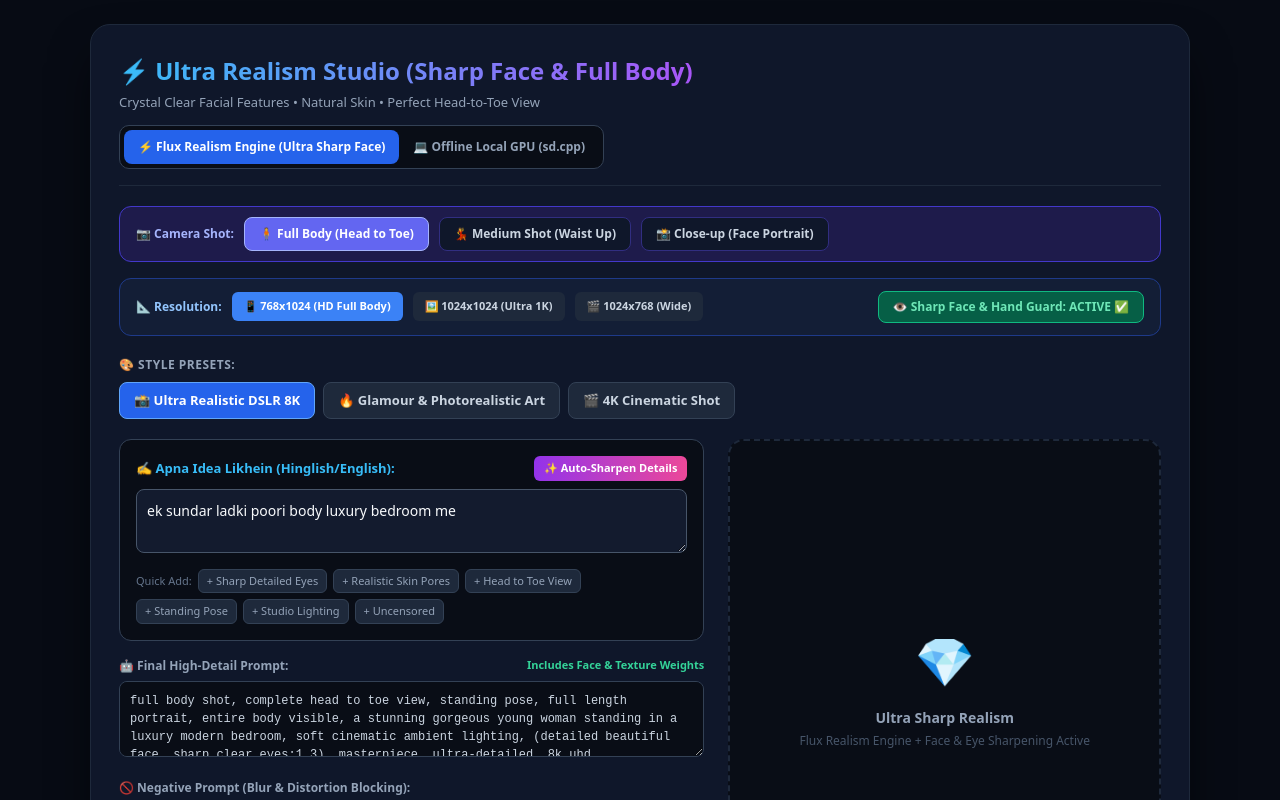
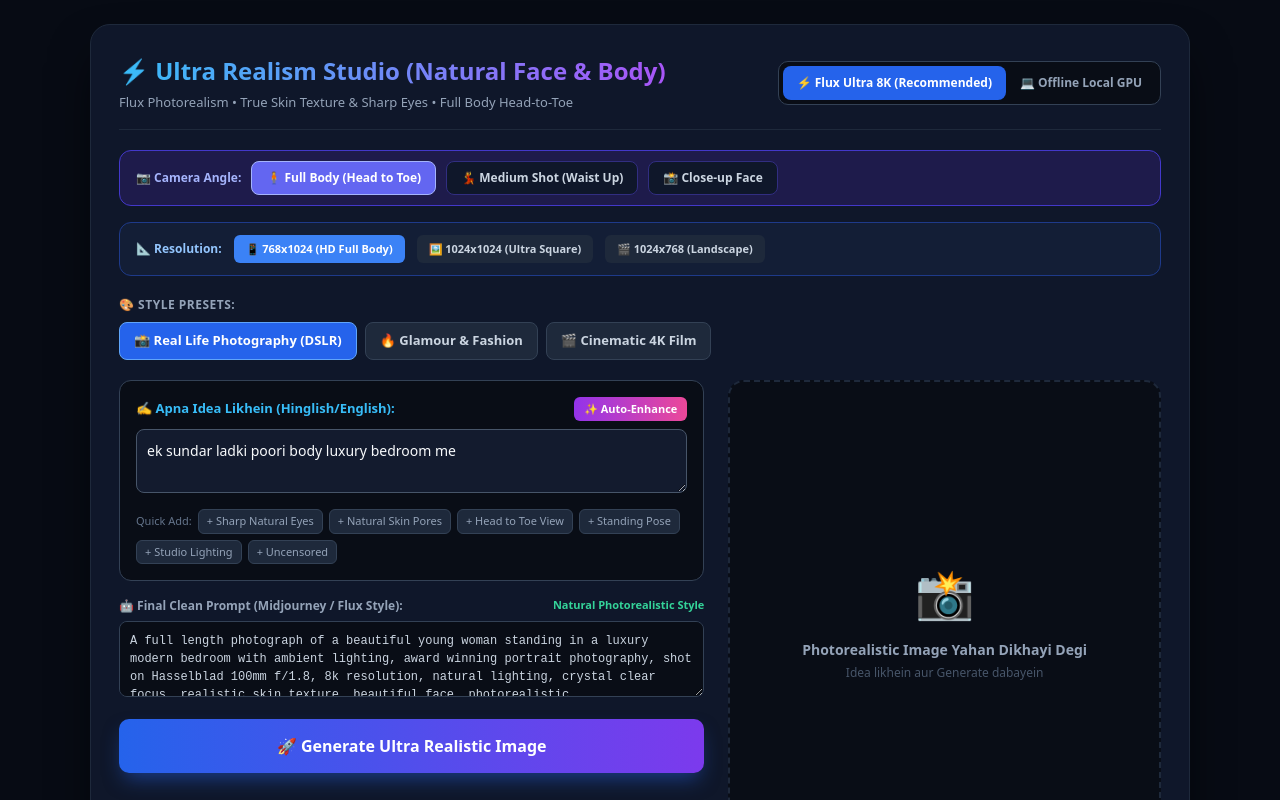
Before and after one commit to divakarkumarmob-gif/open-generative-ai, a Next.js app: page /local-generator in a window 1280 px wide. Shown: the top 800 px of the page. Built offline with nearby package versions, Linux system fonts and the light colour scheme.

Commit message:
fix: switch to clean natural sentence structure with Hasselblad 8k photography anchors and remove negative prompt pollution

```diff
--- a/app/local-generator/page.jsx
+++ b/app/local-generator/page.jsx
@@ -4,27 +4,21 @@ import { useState } from 'react';
 const STYLE_PRESETS = [
     {
         id: 'photorealistic',
-        name: '📸 Ultra Realistic DSLR 8K',
-        positiveAdd: 'masterpiece, best quality, ultra-detailed, highly realistic photography, 8k uhd, dslr, 50mm lens, sharp focus, (detailed beautiful symmetrical face, sharp clear sparkling eyes, natural realistic lips:1.3), (natural skin texture, visible subtle skin pores:1.2), soft studio lighting, high resolution',
-        negativeAdd: 'cartoon, drawing, anime, 3d render, illustration, blurry face, distorted eyes, bad pupils, deformed face, melting face, plastic skin, airbrushed, oversaturated, deformed hands, extra limbs, duplicate, low quality',
-        steps: 30,
-        guidance: 7.5,
+        name: '📸 Real Life Photography (DSLR)',
+        positiveAdd: 'award winning portrait photography, shot on Hasselblad 100mm f/1.8, 8k resolution, natural lighting, crystal clear focus, realistic skin texture, beautiful face, photorealistic',
+        negativeAdd: 'drawing, cartoon, 3d, illustration, blurry, deformed, bad anatomy, low quality',
     },
     {
         id: 'glamour',
-        name: '🔥 Glamour & Photorealistic Art',
-        positiveAdd: 'masterpiece, highly detailed, gorgeous, alluring, studio lighting, sensual, elegant pose, seductive expression, (flawless detailed facial features, expressive sharp eyes:1.3), realistic female body anatomy, 8k, highly aesthetic',
-        negativeAdd: 'ugly, deformed, disfigured, bad anatomy, blurry face, distorted face, lowres, blurry, cartoonish, extra limbs, extra hands, fused fingers, malformed, plastic',
-        steps: 30,
-        guidance: 7.0,
+        name: '🔥 Glamour & Fashion',
+        positiveAdd: 'high fashion studio portrait, gorgeous aesthetic, elegant pose, studio lighting, flawless natural skin, highly detailed, 8k, sharp focus',
+        negativeAdd: 'ugly, deformed, disfigured, bad anatomy, lowres, blurry, cartoonish',
     },
     {
         id: 'cinematic',
-        name: '🎬 4K Cinematic Shot',
-        positiveAdd: 'cinematic still, award winning cinematography, dramatic lighting, anamorphic lens, 8k resolution, photorealistic, (detailed expressive sharp face:1.3), depth of field, atmospheric, sharp details',
-        negativeAdd: 'amateur, bad framing, low quality, flat lighting, painting, sketch, deformed body, blurry face',
-        steps: 30,
-        guidance: 7.5,
+        name: '🎬 Cinematic 4K Film',
+        positiveAdd: 'cinematic movie still, 35mm film photography, atmospheric lighting, depth of field, sharp face and eyes, 8k resolution',
+        negativeAdd: 'amateur, bad framing, low quality, flat lighting, painting',
     },
 ];
 
@@ -32,48 +26,45 @@ const SHOT_TYPES = [
     {
         id: 'full_body',
         name: '🧍 Full Body (Head to Toe)',
-        positive: 'full body shot, complete head to toe view, standing pose, full length portrait, entire body visible from head to feet, (sharp detailed face:1.2), high definition, wide shot, pulled back camera angle, stylish shoes visible, floor visible',
-        negative: 'close-up, cropped, zoomed in, headshot, bust shot, out of frame, cut off head, cut off legs, cropped feet, torso only',
+        positive: 'full length photograph showing entire body from head to feet standing, wide camera angle, feet and floor visible',
+        negative: 'close-up, cropped, out of frame, cut off feet, cut off head',
     },
     {
         id: 'medium_shot',
         name: '💃 Medium Shot (Waist Up)',
-        positive: 'medium shot, waist up portrait, upper body shot, stylish pose, clear sharp view of outfit and (detailed face, sharp eyes:1.3)',
-        negative: 'extreme close up, full body, cut off face, blurry',
+        positive: 'medium shot from waist up, stylish pose, clear view of upper body and detailed face',
+        negative: 'extreme close up, full body, cut off face',
     },
     {
         id: 'close_up',
-        name: '📸 Close-up (Face Portrait)',
-        positive: 'close-up portrait, (extremely detailed face, sharp detailed eyes, natural skin pores, realistic lips:1.4), studio portrait lighting',
-        negative: 'full body, distant shot, wide angle, cropped face, blurry eyes',
+        name: '📸 Close-up Face',
+        positive: 'close up portrait focusing on face, extremely detailed sparkling eyes and natural smile',
+        negative: 'full body, distant shot, wide angle',
     },
 ];
 
 const HINGLISH_DICT = {
-    'ladki': 'young woman, 1girl',
-    'aurat': 'mature woman, elegant female',
-    'ladka': 'handsome man, 1boy',
-    'sundar': 'gorgeous, beautiful face, soft skin, symmetrical facial features, highly detailed face',
-    'khoobsurat': 'stunning, ethereal beauty, highly attractive, perfect symmetry',
-    'hot': 'alluring, attractive, seductive pose, perfect physique, toned body',
-    'sexy': 'sensual, voluptuous, seductive, aesthetic, flawless skin',
+    'ladki': 'beautiful young woman',
+    'aurat': 'elegant woman',
+    'ladka': 'handsome man',
+    'sundar': 'gorgeous, beautiful face, soft natural skin',
+    'khoobsurat': 'stunning, highly attractive',
+    'hot': 'alluring, attractive, aesthetic pose',
+    'sexy': 'sensual, voluptuous, seductive, aesthetic',
     'bina kapde': 'topless, uncensored, nude, bare skin',
-    'kam kapde': 'revealing outfit, lingerie, bikini, cleavage',
-    'kapde': 'stylish clothing, elegant dress',
-    'chehra': '(detailed sharp face, realistic lips, natural skin:1.3)',
-    'aankhein': '(sharp sparkling eyes, realistic pupils, high focus:1.3)',
-    'baal': 'long detailed silky hair, strand by strand detail',
-    'body': 'perfect female body anatomy, toned body, realistic proportions, smooth natural skin',
-    'room': 'luxury bedroom, warm ambient interior lighting, rich interior decor',
-    'beach': 'tropical beach, sunset golden hour, crystal clear ocean waves',
-    'night': 'nighttime, moonlight, neon city reflections',
-    'photo': 'raw photograph, dslr quality, 8k uhd, professional photography, hyperrealistic',
-    'poori body': 'full body shot, entire body head to toe, feet visible',
-    'full body': 'full body shot, entire body head to toe, feet visible',
+    'kam kapde': 'revealing outfit, lingerie, bikini',
+    'kapde': 'stylish elegant dress',
+    'chehra': 'detailed face, expressive eyes, realistic lips',
+    'aankhein': 'sharp clear eyes, realistic reflections',
+    'baal': 'long silky hair',
+    'body': 'toned body, realistic natural proportions',
+    'room': 'luxury modern bedroom with ambient lighting',
+    'beach': 'tropical beach during golden hour sunset',
+    'night': 'nighttime with warm atmospheric lighting',
+    'photo': 'real photograph, 8k uhd, dslr quality',
+    'poori body': 'full body photograph head to toe',
+    'full body': 'full body photograph head to toe',
 };
-
-const ANATOMY_POSITIVE = '(perfect human anatomy, correct body proportions, exactly two arms, exactly two legs:1.2), (perfect detailed hands, accurate 5 fingers per hand:1.2), (crystal clear sharp detailed face, realistic eyes:1.3), natural skin pores, 8k uhd, sharp focus';
-const ANATOMY_NEGATIVE = 'blurry face, distorted face, deformed eyes, melting face, plastic skin, doll face, bad pupils, extra hands, extra arms, four hands, multiple arms, extra legs, mutated hands, poorly drawn hands, malformed limbs, missing fingers, extra fingers, fused fingers, cloned body, duplicate person, bad anatomy, deformed body, disfigured, blurry, low resolution, pixelated';
 
 export default function LocalGeneratorPage() {
     const [engineMode, setEngineMode] = useState('pollinations');
@@ -81,16 +72,13 @@ export default function LocalGeneratorPage() {
 
     const [selectedShot, setSelectedShot] = useState('full_body');
     const [resolution, setResolution] = useState('768x1024');
-    const [fixAnatomy, setFixAnatomy] = useState(true);
 
     const [userIdea, setUserIdea] = useState('ek sundar ladki poori body luxury bedroom me');
-    const [prompt, setPrompt] = useState('full body shot, complete head to toe view, standing pose, full length portrait, entire body visible, a stunning gorgeous young woman standing in a luxury modern bedroom, soft cinematic ambient lighting, (detailed beautiful face, sharp clear eyes:1.3), masterpiece, ultra-detailed, 8k uhd, photorealistic, perfect human anatomy, detailed hands');
-    const [negativePrompt, setNegativePrompt] = useState(`close-up, cropped, zoomed in, headshot, bust shot, out of frame, cut off head, cut off legs, cropped feet, torso only, ${ANATOMY_NEGATIVE}`);
+    const [prompt, setPrompt] = useState('A full length photograph of a beautiful young woman standing in a luxury modern bedroom with ambient lighting, award winning portrait photography, shot on Hasselblad 100mm f/1.8, 8k resolution, natural lighting, crystal clear focus, realistic skin texture, beautiful face, photorealistic');
+    const [negativePrompt, setNegativePrompt] = useState('close-up, cropped, out of frame, cut off feet, cut off head, drawing, cartoon, 3d, illustration, blurry, deformed, bad anatomy, low quality');
     const [selectedStyle, setSelectedStyle] = useState('photorealistic');
     const [autoEnhanceOn, setAutoEnhanceOn] = useState(true);
 
-    const [steps, setSteps] = useState(30);
-    const [guidance, setGuidance] = useState(7.5);
     const [loading, setLoading] = useState(false);
     const [resultImage, setResultImage] = useState(null);
     const [error, setError] = useState(null);
@@ -111,15 +99,13 @@ export default function LocalGeneratorPage() {
 
         const style = STYLE_PRESETS.find(s => s.id === styleId) || STYLE_PRESETS[0];
         const shot = SHOT_TYPES.find(s => s.id === shotId) || SHOT_TYPES[0];
-        const anatomyText = fixAnatomy ? `, ${ANATOMY_POSITIVE}` : '';
 
-        const finalPrompt = `${shot.positive}, ${translated}, ${style.positiveAdd}${anatomyText}`;
-        const finalNegative = `${shot.negative}, ${style.negativeAdd}, ${ANATOMY_NEGATIVE}`;
+        // Clean natural sentence structure
+        const finalPrompt = `A ${shot.positive} of a ${translated}, ${style.positiveAdd}`;
+        const finalNegative = `${shot.negative}, ${style.negativeAdd}`;
 
         setPrompt(finalPrompt);
         setNegativePrompt(finalNegative);
-        setSteps(style.steps);
-        setGuidance(style.guidance);
         return finalPrompt;
     };
 
@@ -151,14 +137,14 @@ export default function LocalGeneratorPage() {
     };
 
     const handleGenerate = async () => {
-        const finalPromptToRun = autoEnhanceOn && !prompt.includes('masterpiece') ? enhancePromptFromIdea(userIdea, selectedStyle, selectedShot) : prompt;
+        const finalPromptToRun = autoEnhanceOn ? enhancePromptFromIdea(userIdea, selectedStyle, selectedShot) : prompt;
         if (!finalPromptToRun || loading) return;
 
         setLoading(true);
         setError(null);
         setPercent(0);
         setTimeTaken('');
-        setStatusMessage('Rendering with High-Resolution Face & Body Sharpening...');
+        setStatusMessage('Generating 8K Ultra-Realism Image with Flux Engine...');
 
         const [w, h] = resolution.split('x').map(Number);
 
@@ -169,8 +155,6 @@ export default function LocalGeneratorPage() {
                 body: JSON.stringify({
                     prompt: finalPromptToRun,
                     negativePrompt,
-                    steps: Number(steps),
-                    guidance: Number(guidance),
                     width: w,
                     height: h,
                     provider: engineMode,
@@ -203,14 +187,11 @@ export default function LocalGeneratorPage() {
                         if (data.type === 'status') {
                             setStatusMessage(data.message);
                             if (data.percent !== undefined) setPercent(data.percent);
-                        } else if (data.type === 'progress') {
-                            setPercent(data.percent);
-                            setStatusMessage(`Sampling Step ${data.step}/${data.total}`);
                         } else if (data.type === 'done') {
                             setResultImage(data.url);
                             setPercent(100);
                             setTimeTaken(data.duration);
-                            setStatusMessage(`✅ High-Definition Realism Complete in ${data.duration}!`);
+                            setStatusMessage(`✅ Ultra-Realistic Image Ready in ${data.duration}!`);
                         } else if (data.type === 'error') {
                             throw new Error(data.error);
                         }
@@ -235,10 +216,10 @@ export default function LocalGeneratorPage() {
                 <div style={{ display: 'flex', alignItems: 'center', justifyContent: 'space-between', borderBottom: '1px solid #1e293b', paddingBottom: '16px', marginBottom: '20px', flexWrap: 'wrap', gap: '12px' }}>
                     <div>
                         <h1 style={{ fontSize: '24px', fontWeight: '800', background: 'linear-gradient(90deg, #38bdf8, #a855f7)', WebkitBackgroundClip: 'text', WebkitTextFillColor: 'transparent', margin: 0 }}>
-                            ⚡ Ultra Realism Studio (Sharp Face & Full Body)
+                            ⚡ Ultra Realism Studio (Natural Face & Body)
                         </h1>
                         <p style={{ color: '#94a3b8', fontSize: '13px', margin: '4px 0 0 0' }}>
-                            Crystal Clear Facial Features • Natural Skin • Perfect Head-to-Toe View
+                            Flux Photorealism • True Skin Texture & Sharp Eyes • Full Body Head-to-Toe
                         </p>
                     </div>
 
@@ -257,7 +238,7 @@ export default function LocalGeneratorPage() {
                                 cursor: 'pointer',
                             }}
                         >
-                            ⚡ Flux Realism Engine (Ultra Sharp Face)
+                            ⚡ Flux Ultra 8K (Recommended)
                         </button>
                         <button
                             onClick={() => setEngineMode('local')}
@@ -272,14 +253,14 @@ export default function LocalGeneratorPage() {
                                 cursor: 'pointer',
                             }}
                         >
-                            💻 Offline Local GPU (sd.cpp)
+                            💻 Offline Local GPU
                         </button>
                     </div>
                 </div>
 
                 {/* Shot Framing Bar */}
                 <div style={{ marginBottom: '16px', display: 'flex', alignItems: 'center', backgroundColor: '#1e1b4b', padding: '10px 16px', borderRadius: '12px', border: '1px solid #4338ca', flexWrap: 'wrap', gap: '10px' }}>
-                    <span style={{ fontSize: '12px', fontWeight: 'bold', color: '#a5b4fc' }}>📷 Camera Shot:</span>
+                    <span style={{ fontSize: '12px', fontWeight: 'bold', color: '#a5b4fc' }}>📷 Camera Angle:</span>
                     {SHOT_TYPES.map((st) => (
                         <button
                             key={st.id}
@@ -300,14 +281,13 @@ export default function LocalGeneratorPage() {
                     ))}
                 </div>
 
-                {/* Resolution & Face Guard Bar */}
-                <div style={{ marginBottom: '20px', display: 'flex', alignItems: 'center', justifyContent: 'space-between', backgroundColor: '#131e36', padding: '12px 16px', borderRadius: '12px', border: '1px solid #1e3a8a', flexWrap: 'wrap', gap: '12px' }}>
-                    <div style={{ display: 'flex', alignItems: 'center', gap: '10px' }}>
+                {/* Resolution Bar */}
+                <div style={{ marginBottom: '20px', display: 'flex', alignItems: 'center', backgroundColor: '#131e36', padding: '12px 16px', borderRadius: '12px', border: '1px solid #1e3a8a', flexWrap: 'wrap', gap: '12px' }}>
                     <span style={{ fontSize: '12px', fontWeight: 'bold', color: '#93c5fd' }}>📐 Resolution:</span>
                     {[
                         { id: '768x1024', label: '📱 768x1024 (HD Full Body)' },
-                            { id: '1024x1024', label: '🖼️ 1024x1024 (Ultra 1K)' },
-                            { id: '1024x768', label: '🎬 1024x768 (Wide)' }
+                        { id: '1024x1024', label: '🖼️ 1024x1024 (Ultra Square)' },
+                        { id: '1024x768', label: '🎬 1024x768 (Landscape)' }
                     ].map((res) => (
                         <button
                             key={res.id}
@@ -326,32 +306,6 @@ export default function LocalGeneratorPage() {
                             {res.label}
                         </button>
                     ))}
-                    </div>
-
-                    <div style={{ display: 'flex', alignItems: 'center', gap: '8px' }}>
-                        <button
-                            onClick={() => {
-                                const nextVal = !fixAnatomy;
-                                setFixAnatomy(nextVal);
-                                if (nextVal) {
-                                    setPrompt(prev => prev.includes('perfect human anatomy') ? prev : `${prev}, ${ANATOMY_POSITIVE}`);
-                                    setNegativePrompt(prev => prev.includes('extra hands') ? prev : `${prev}, ${ANATOMY_NEGATIVE}`);
-                                }
-                            }}
-                            style={{
-                                backgroundColor: fixAnatomy ? '#065f46' : '#334155',
-                                border: fixAnatomy ? '1px solid #10b981' : '1px solid #64748b',
-                                color: fixAnatomy ? '#6ee7b7' : '#94a3b8',
-                                padding: '6px 14px',
-                                borderRadius: '8px',
-                                fontSize: '12px',
-                                fontWeight: '700',
-                                cursor: 'pointer',
-                            }}
-                        >
-                            👁️ Sharp Face & Hand Guard: {fixAnatomy ? 'ACTIVE ✅' : 'OFF ❌'}
-                        </button>
-                    </div>
                 </div>
 
                 {/* 1-Click Style Presets */}
@@ -394,7 +348,7 @@ export default function LocalGeneratorPage() {
                                     onClick={handleMagicEnhance}
                                     style={{ background: 'linear-gradient(90deg, #9333ea, #ec4899)', color: '#fff', border: 'none', padding: '4px 10px', borderRadius: '6px', fontSize: '11px', fontWeight: 'bold', cursor: 'pointer' }}
                                 >
-                                    ✨ Auto-Sharpen Details
+                                    ✨ Auto-Enhance
                                 </button>
                             </div>
                             <textarea
@@ -408,7 +362,7 @@ export default function LocalGeneratorPage() {
                             {/* Quick 1-Click Modifier Tags */}
                             <div style={{ marginTop: '10px', display: 'flex', gap: '6px', flexWrap: 'wrap', alignItems: 'center' }}>
                                 <span style={{ fontSize: '11px', color: '#64748b' }}>Quick Add:</span>
-                                {['Sharp Detailed Eyes', 'Realistic Skin Pores', 'Head to Toe View', 'Standing Pose', 'Studio Lighting', 'Uncensored'].map((tag) => (
+                                {['Sharp Natural Eyes', 'Natural Skin Pores', 'Head to Toe View', 'Standing Pose', 'Studio Lighting', 'Uncensored'].map((tag) => (
                                     <button
                                         key={tag}
                                         onClick={() => addTag(tag)}
@@ -420,30 +374,17 @@ export default function LocalGeneratorPage() {
                             </div>
                         </div>
 
-                        {/* Generated AI Professional Prompt */}
+                        {/* Generated AI Prompt */}
                         <div style={{ marginBottom: '16px' }}>
                             <label style={{ display: 'flex', justifyContent: 'space-between', fontSize: '12px', fontWeight: '600', color: '#94a3b8', marginBottom: '6px' }}>
-                                <span>🤖 Final High-Detail Prompt:</span>
-                                <span style={{ color: '#34d399', fontSize: '11px' }}>Includes Face & Texture Weights</span>
+                                <span>🤖 Final Clean Prompt (Midjourney / Flux Style):</span>
+                                <span style={{ color: '#34d399', fontSize: '11px' }}>Natural Photorealistic Style</span>
                             </label>
                             <textarea
                                 value={prompt}
                                 onChange={(e) => setPrompt(e.target.value)}
                                 rows={3}
                                 style={{ width: '100%', backgroundColor: '#090d16', border: '1px solid #334155', borderRadius: '8px', padding: '10px', color: '#cbd5e1', fontSize: '12px', fontFamily: 'monospace', boxSizing: 'border-box' }}
-                            />
-                        </div>
-
-                        {/* Negative Prompt */}
-                        <div style={{ marginBottom: '18px' }}>
-                            <label style={{ display: 'block', fontSize: '12px', fontWeight: '600', color: '#94a3b8', marginBottom: '6px' }}>
-                                🚫 Negative Prompt (Blur & Distortion Blocking):
-                            </label>
-                            <textarea
-                                value={negativePrompt}
-                                onChange={(e) => setNegativePrompt(e.target.value)}
-                                rows={2}
-                                style={{ width: '100%', backgroundColor: '#090d16', border: '1px solid #334155', borderRadius: '8px', padding: '10px', color: '#f87171', fontSize: '11px', fontFamily: 'monospace', boxSizing: 'border-box' }}
                             />
                         </div>
 
@@ -464,7 +405,7 @@ export default function LocalGeneratorPage() {
                                 boxShadow: loading ? 'none' : '0 10px 20px -5px rgba(37, 99, 235, 0.5)',
                             }}
                         >
-                            {loading ? `⏳ Rendering Ultra Sharp Image (${percent}%)` : '🚀 Generate Ultra Sharp Image'}
+                            {loading ? `⏳ Rendering Ultra Realism (${percent}%)` : '🚀 Generate Ultra Realistic Image'}
                         </button>
 
                         {/* Live Progress */}
@@ -503,10 +444,10 @@ export default function LocalGeneratorPage() {
                                 <div style={{ marginTop: '14px', display: 'flex', justifyContent: 'center', gap: '10px', alignItems: 'center' }}>
                                     <a
                                         href={resultImage}
-                                        download={`sharp-realism-${Date.now()}.png`}
+                                        download={`ultra-realism-${Date.now()}.png`}
                                         style={{ display: 'inline-flex', alignItems: 'center', gap: '6px', backgroundColor: '#10b981', color: '#ffffff', padding: '9px 18px', borderRadius: '8px', textDecoration: 'none', fontSize: '13px', fontWeight: '700' }}
                                     >
-                                        ⬇️ Download Ultra HD PNG
+                                        ⬇️ Download Full Resolution PNG
                                     </a>
                                     {timeTaken && (
                                         <span style={{ fontSize: '11px', color: '#94a3b8', backgroundColor: '#1e293b', padding: '6px 10px', borderRadius: '6px' }}>
@@ -520,14 +461,14 @@ export default function LocalGeneratorPage() {
                                 {loading ? (
                                     <div>
                                         <div style={{ fontSize: '36px', marginBottom: '8px' }}>⚙️</div>
-                                        <p style={{ color: '#38bdf8', fontSize: '14px', fontWeight: '600', margin: 0 }}>Rendering Facial Details & Pores...</p>
-                                        <p style={{ color: '#64748b', fontSize: '12px', margin: '4px 0 0 0' }}>Sharp Realism Guard Active</p>
+                                        <p style={{ color: '#38bdf8', fontSize: '14px', fontWeight: '600', margin: 0 }}>Rendering Natural Skin & Lighting...</p>
+                                        <p style={{ color: '#64748b', fontSize: '12px', margin: '4px 0 0 0' }}>Flux Photorealism Active</p>
                                     </div>
                                 ) : (
                                     <div>
-                                        <span style={{ fontSize: '48px', display: 'block', marginBottom: '10px' }}>💎</span>
-                                        <p style={{ margin: 0, fontSize: '14px', color: '#94a3b8', fontWeight: '600' }}>Ultra Sharp Realism</p>
-                                        <p style={{ margin: '4px 0 0 0', fontSize: '12px', color: '#475569' }}>Flux Realism Engine + Face & Eye Sharpening Active</p>
+                                        <span style={{ fontSize: '48px', display: 'block', marginBottom: '10px' }}>📸</span>
+                                        <p style={{ margin: 0, fontSize: '14px', color: '#94a3b8', fontWeight: '600' }}>Photorealistic Image Yahan Dikhayi Degi</p>
+                                        <p style={{ margin: '4px 0 0 0', fontSize: '12px', color: '#475569' }}>Idea likhein aur Generate dabayein</p>
                                     </div>
                                 )}
                             </div>
```
Also changed, not shown: app/api/local/generate/route.js (+14 -13 lines). Lines whose indentation alone changed are shown as unchanged.
